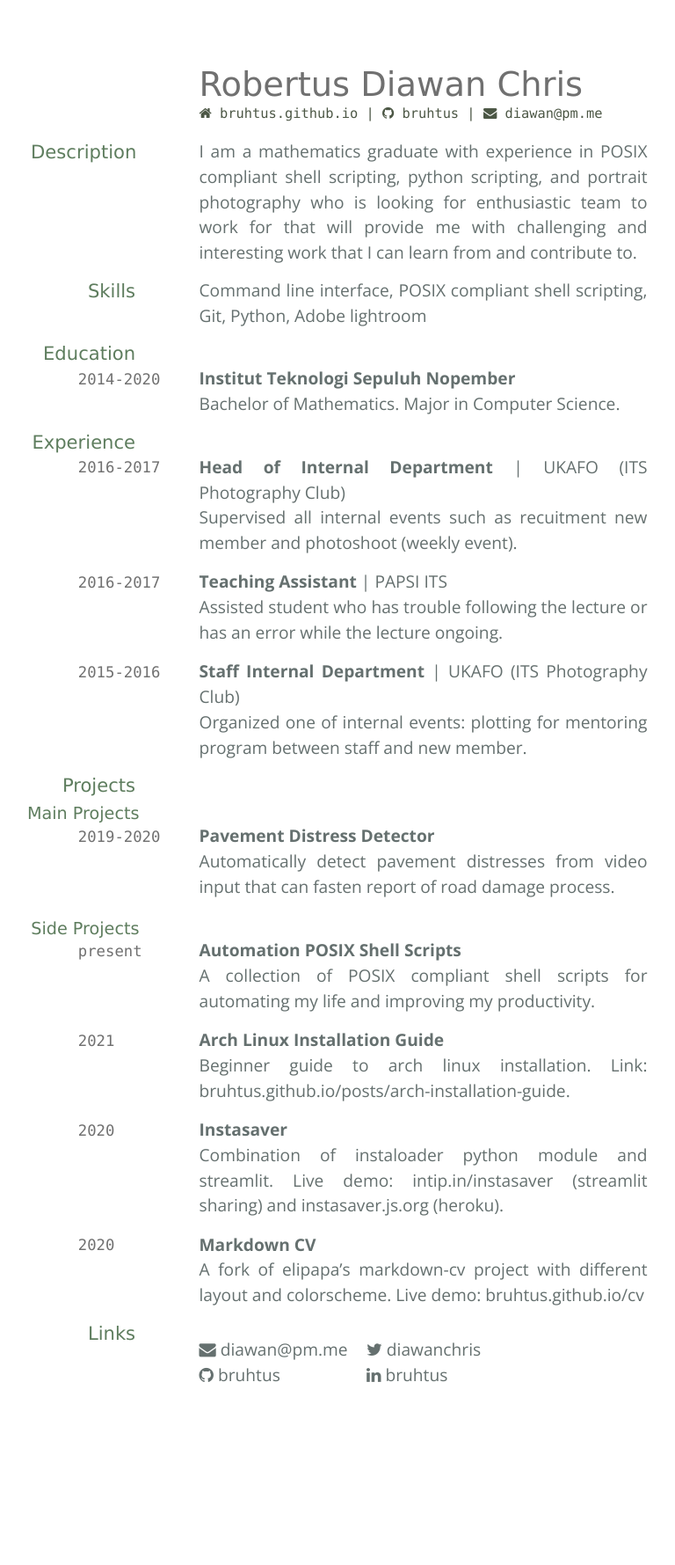
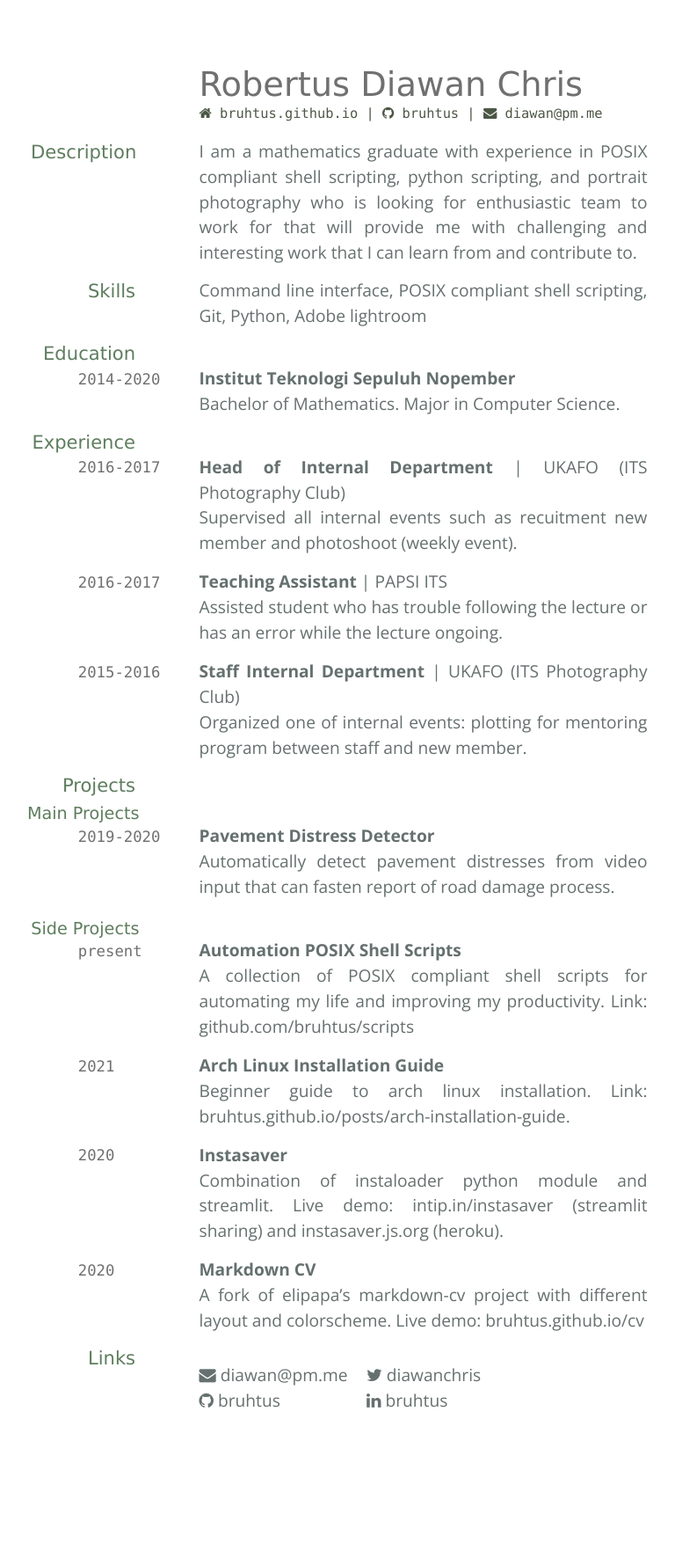
Before and after one commit to TimoTSchmidt/test3, a Jekyll site: the page built from index.md, in a window 1280 px wide. Shown: the whole page at 88% size, without its empty margins (201-969 px from the left). Built offline with Jekyll 4.4.1, drawn with Linux system fonts in a browser that asks for light colours; nearby versions of some CDN libraries; before the commit the page ends 1750 px from its top, so only the background shows below that.

Commit message:
Add link to POSIX compliant shell scripts repo

```diff
--- a/index.md
+++ b/index.md
@@ -51,7 +51,7 @@ Automatically detect pavement distresses from video input that can fasten report
 
 `present`
 __Automation POSIX Shell Scripts__ <br>
-A collection of POSIX compliant shell scripts for automating my life and improving my productivity.
+A collection of POSIX compliant shell scripts for automating my life and improving my productivity. Link: [github.com/bruhtus/scripts](https://github.com/bruhtus/scripts)
 
 `2021`
 __Arch Linux Installation Guide__ <br>
```
